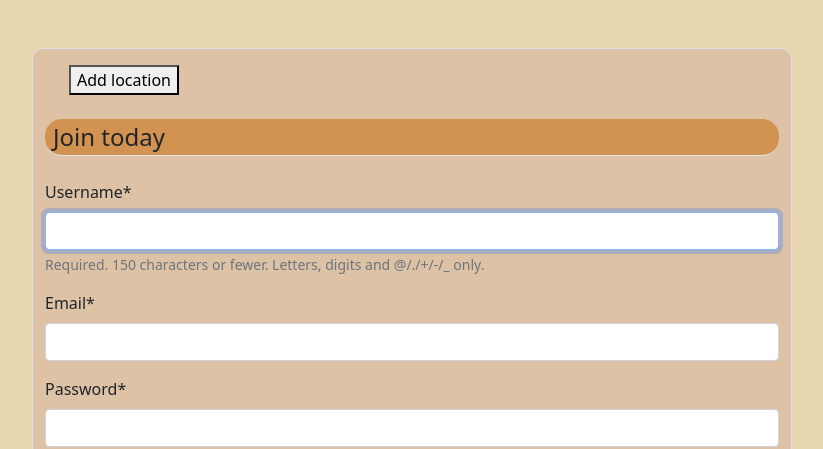
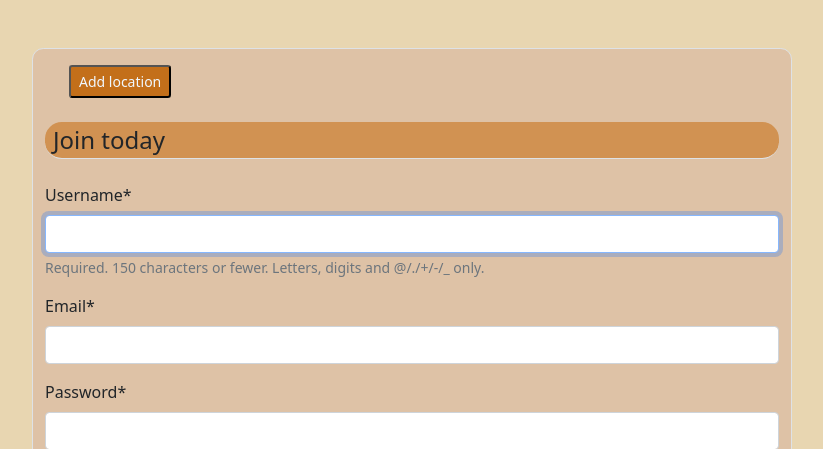
Before and after one commit to MarieEngel/message_board, a Django app: page /user/register/ in a window 1280 px wide. Shown: the part 170-619 px from the top of the page, without its empty margins (228-1051 px from the left). Run offline with Django 4.2, Linux system fonts and the light colour scheme; data comes from the database, SQL or seed files in the repository; parts of the project's set-up code (start-up, migrations or seed data) failed here and were passed over; some libraries are stand-ins or nearby versions.

Commit message:
change button style

```diff
--- a/post/templates/post/add_post.html
+++ b/post/templates/post/add_post.html
@@ -10,7 +10,7 @@
                 <div class="container">
                     <p>Click Add location if you want to share the location from where you write this post with people in your neighbourhood.</p>
                     <p class="location text-error"></p>
-                    <button class="find-location" role="button">Add location</button>
+                    <button class="find-location btn-submit-custom btn-sm" role="button">Add location</button>
                 </div>
             </br>
                 <form method="post" enctype="multipart/form-data">
--- a/post/templates/post/update_post.html
+++ b/post/templates/post/update_post.html
@@ -11,7 +11,7 @@
                 <div class="container">
                     <p>You can update your location by clicking Update location.</p>
                     <p class="location text-error"></p>
-                    <button class="find-location" role="button">Update location</button>
+                    <button class="find-location btn-submit-custom btn-sm" role="button">Update location</button>
                 </div>
             </br>
                 <form method="post" enctype="multipart/form-data">
--- a/user/templates/user/register.html
+++ b/user/templates/user/register.html
@@ -9,7 +9,7 @@
         <div class="col col-lg-8 border form">
             <div class="container">
                 <p class="location text-error"></p>
-                <button class="find-location" role="button">Add location</button>
+                <button class="find-location btn-submit-custom btn-sm" role="button">Add location</button>
             </div>
         </br>
         <form method="post" enctype="multipart/form-data">
```
